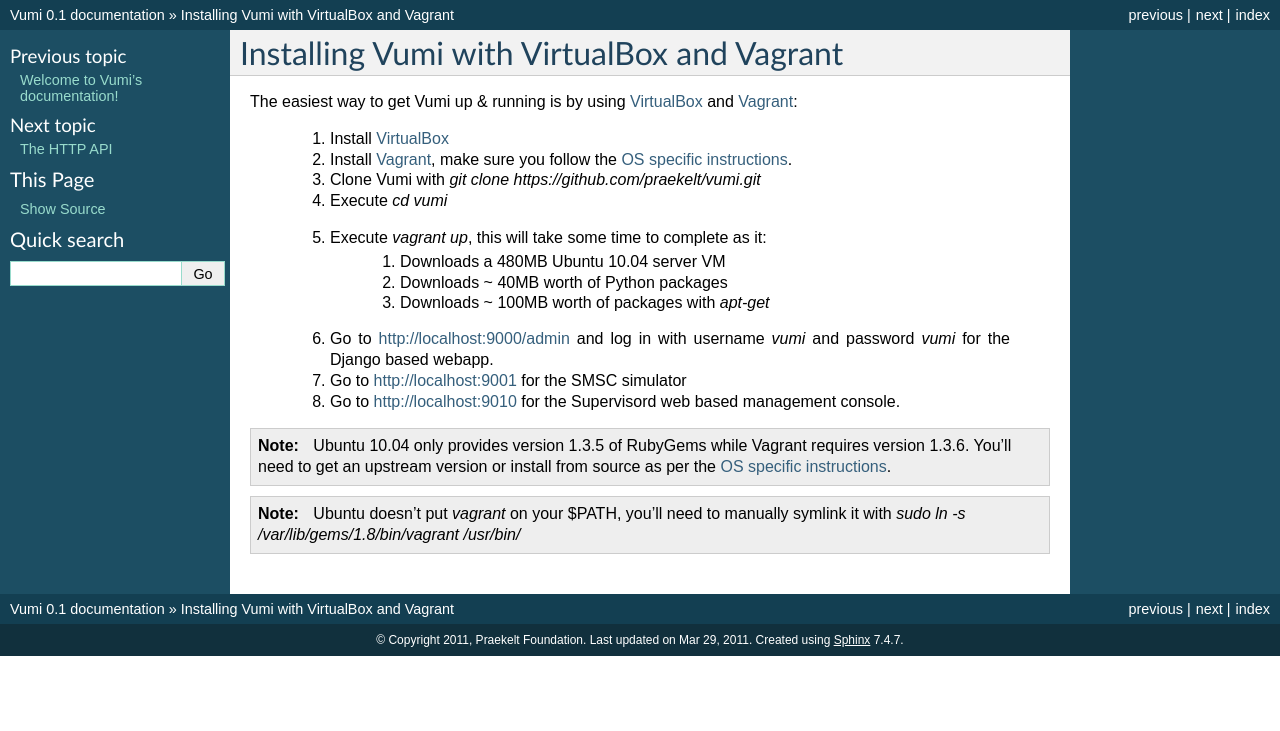
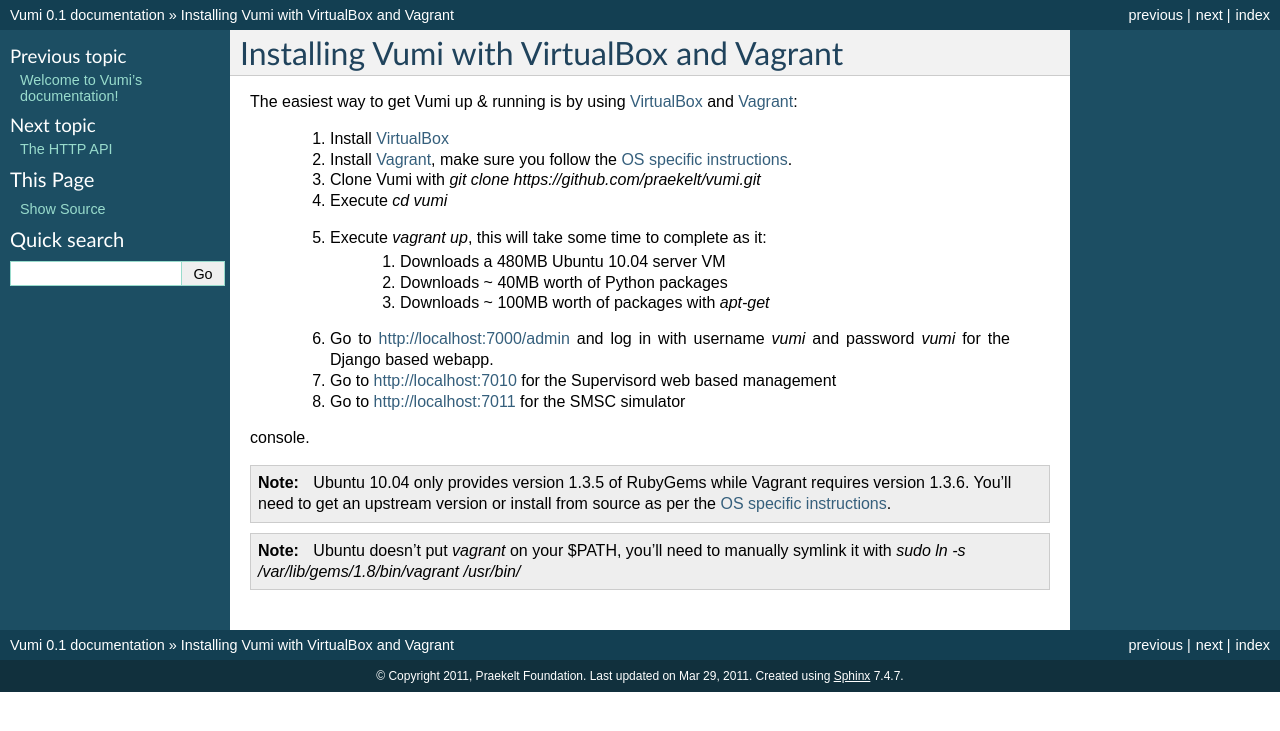
Before and after one commit to praekeltfoundation/vumi, a Sphinx documentation site: the page built from docs/installation.rst, in a window 1280 px wide. Shown: the top 731 px of the page. Built offline with Sphinx 7.4.7, drawn with Linux system fonts in a browser that asks for light colours; part of the change alters nothing that is shown.

Commit message:
two smpp transports connecting to two different accounts on the smppsim, updating Vagrant port & docs

```diff
--- a/docs/installation.rst
+++ b/docs/installation.rst
@@ -11,9 +11,10 @@ The easiest way to get Vumi up & running is by using VirtualBox_ and Vagrant_:
         1. Downloads a 480MB Ubuntu 10.04 server VM
         2. Downloads ~ 40MB worth of Python packages
         3. Downloads ~ 100MB worth of packages with `apt-get`
-    6. Go to http://localhost:9000/admin and log in with username `vumi` and password `vumi` for the Django based webapp.
-    7. Go to http://localhost:9001 for the SMSC simulator
-    8. Go to http://localhost:9010 for the Supervisord web based management console.
+    6. Go to http://localhost:7000/admin and log in with username `vumi` and password `vumi` for the Django based webapp.
+    7. Go to http://localhost:7010 for the Supervisord web based management
+    8. Go to http://localhost:7011 for the SMSC simulator
+console.
 
 
 
```
Also changed, not shown: 3 other files.
